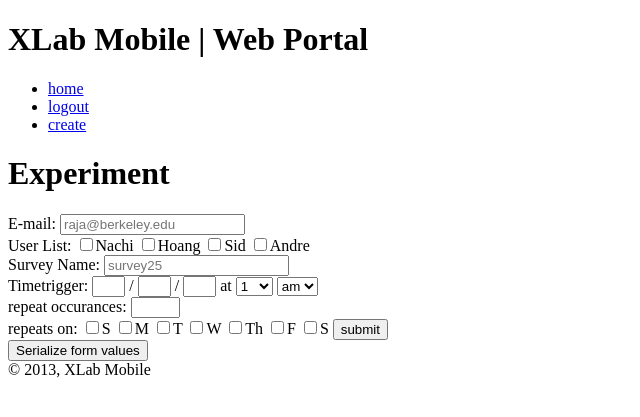
After one commit to nachimehta/qualifiedtraveler, a Django app: page /account/create2 in a window 1280 px wide. The commit adds this page. Shown: the top 417 px of the page, without its empty margins (0-640 px from the left). Run offline with Django 3.2, Linux system fonts and the light colour scheme; the visitor is signed in with stand-in values (Sample User, id 1); parts of the project's set-up code (start-up, migrations or seed data) failed here and were passed over; some libraries are stand-ins or nearby versions.

Commit message:
creating form as DJANGO form

```diff
--- a/researcher/urls.py
+++ b/researcher/urls.py
@@ -3,7 +3,9 @@ from researcher.views import *
 
 urlpatterns = patterns('',
 
-                      #researcher main page is the create experiment page for now
-                      url(r'^$', researcher_main_page),
-                      url(r'^exp', create_experiment),
-                      )
+    #researcher main page is the create experiment page for now
+    (r'^$', researcher_main_page),
+    #(r'^create', create),
+    (r'^create2', create2),
+    (r'^exp', create_experiment),
+    )
--- a/researcher/views.py
+++ b/researcher/views.py
@@ -23,8 +23,12 @@ def researcher_main_page(request):
 #show survey page
 def create(request):
     variables = RequestContext(request, {'user': request.user})
-    return render_to_response('researcher/create.html')
+    return render_to_response('researcher/create.html', variables)
 
+@login_required
+def create2(request):
+    variables = RequestContext(request, {'user': request.user})
+    return render_to_response('researcher/create2.html', variables)
 
 #create xml file from survey
 @csrf_exempt
--- a/templates/researcher/create.html
+++ b/templates/researcher/create.html
@@ -20,7 +20,7 @@ $(document).ready(function(){
 });
 </script>
 
-<form id="myForm" action="http://127.0.0.1:8000/account/exp/">{% csrf_token %}
+<form id="myForm" action=".">{% csrf_token %}
     E-mail: <input type="text" name="administrator" value="" placeholder="raja@berkeley.edu"/><br>
     User List: <input type="checkbox" name="user" value="nachi">Nachi
     <input type="checkbox" name="user" value="hoang">Hoang
--- /dev/null
+++ b/templates/researcher/create2.html
@@ -0,0 +1,85 @@
+{% extends "researcher/researcher.html" %}
+
+{% block head %}
+
+    <script src="//ajax.googleapis.com/ajax/libs/jquery/1.9.1/jquery.min.js"/>
+    <!--
+    <script src="static/jquery.cookie.js"/>
+
+    <!--send data to be created into xml
+    <script>
+        var csrftoken = $.cookie('csrftoken');
+
+        function csrfSafeMethod(method) {
+        // these HTTP methods do not require CSRF protection
+        return (/^(GET|HEAD|OPTIONS|TRACE)$/.test(method));
+        }
+
+        $.ajaxSetup({
+            crossDomain: false, // obviates need for sameOrigin test
+            beforeSend: function(xhr, settings) {
+                if (!csrfSafeMethod(settings.type)) {
+                    xhr.setRequestHeader("X-CSRFToken", csrftoken);
+                }
+            }
+        });
+    -->
+
+    <script>
+    $(document).ready(function(){
+       $("button").click(function(){
+           $.post("../account/exp/", {'data': $("form").serialize(), 'csrfmiddlewaretoken': '{{ csrf_token }}'});
+       });
+    });
+    </script>
+
+{% endblock %}
+
+{% block title %}
+  Xlab Mobile
+{% endblock %}
+
+{% block content %}
+    <h1>Experiment</h1>
+
+    <form id="myForm" action="../account/exp">{% csrf_token %}
+        E-mail: <input type="text" name="administrator" value="" placeholder="raja@berkeley.edu"/><br>
+        User List: <input type="checkbox" name="user" value="nachi">Nachi
+        <input type="checkbox" name="user" value="hoang">Hoang
+        <input type="checkbox" name="user" value="sid">Sid
+        <input type="checkbox" name="user" value="andre">Andre<br>
+        Survey Name: <input type="text" name="survey" value="" placeholder="survey25"/><br>
+        Timetrigger: <input type="text" name="month" value="" size="1"/> /
+        <input type="text" name="day" value="" size="1"/> /
+        <input type="text" name="year" value="" size="1"/> at
+        <select name="hour">
+            <option value="1">1</option>
+            <option value="2">2</option>
+            <option value="3">3</option>
+            <option value="4">4</option>
+            <option value="5">5</option>
+            <option value="6">6</option>
+            <option value="7">7</option>
+            <option value="8">8</option>
+            <option value="9">9</option>
+            <option value="10">10</option>
+            <option value="11">11</option>
+            <option value="12">12</option>
+        </select>
+        <select name="ampm">
+            <option value="am">am</option>
+            <option value="pm">pm</option>
+        </select><br>
+        repeat occurances: <input type="text" name="repeats" value="" size="3"/><br>
+        repeats on: <input type="checkbox" name="weekdays" value="Su">S
+    <input type="checkbox" name="weekdays" value="M">M
+        <input type="checkbox" name="weekdays" value="Tu">T
+        <input type="checkbox" name="weekdays" value="W">W
+        <input type="checkbox" name="weekdays" value="Th">Th
+        <input type="checkbox" name="weekdays" value="F">F
+        <input type="checkbox" name="weekdays" value="Sa">S
+        <input type="button" name="submit" value="submit">
+    </form>
+       <button>Serialize form values</button>
+    <div></div>
+{%  endblock %}
--- a/templates/researcher/index.html
+++ b/templates/researcher/index.html
@@ -1,10 +1,10 @@
 {% extends "researcher/researcher.html" %}
 {% comment %}
-  Main page of the portal.
+  Main page of the researcher profile.
 {% endcomment %}
 
 {% block title %}
-  Portal
+  Xlab Mobile
 {% endblock %}
 
 {% block content %}
--- a/templates/researcher/researcher.html
+++ b/templates/researcher/researcher.html
@@ -16,6 +16,7 @@
     <ul>
       <li><a href="/">home</a></li>
       <li><a href="/logout/">logout</a></li>
+      <li><a href="/account/create2/">create</a></li>
     </ul>
   </section>
 
```
Also changed, not shown: researcher/models.py (+13 -0 lines).
